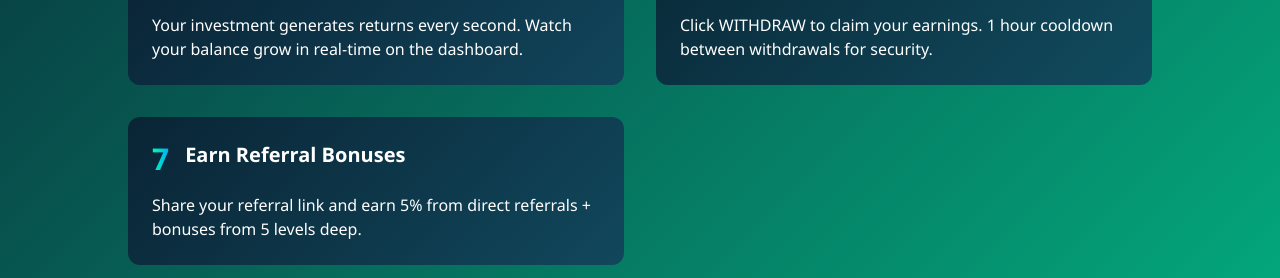
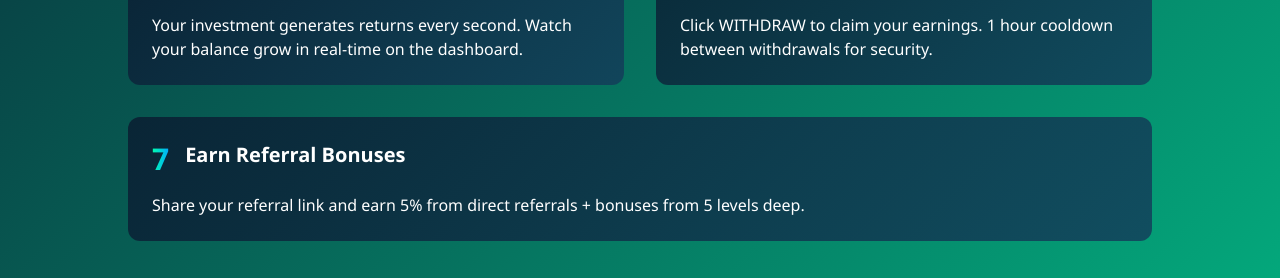
Before and after one commit to kudasiv2/BNBCAPITAL, a plain HTML site: page index.html in a window 1280 px wide. Shown: the part 1427-1705 px from the top of the page. Drawn offline with nearby package versions, Linux system fonts and the light colour scheme.

Commit message:
Update index.html

```diff
--- a/index.html
+++ b/index.html
@@ -191,7 +191,7 @@
                 </div>
 
                 <!-- Step 7 -->
-                <div class="gradient-card p-6 rounded-xl mt10">
+                <div class="gradient-card p-6 rounded-xl md:col-span-2">
                     <div class="flex items-start mb-4">
                         <span class="text-3xl font-bold gradient-text mr-4">7</span>
                         <h3 class="text-xl font-semibold">Earn Referral Bonuses</h3>
```
